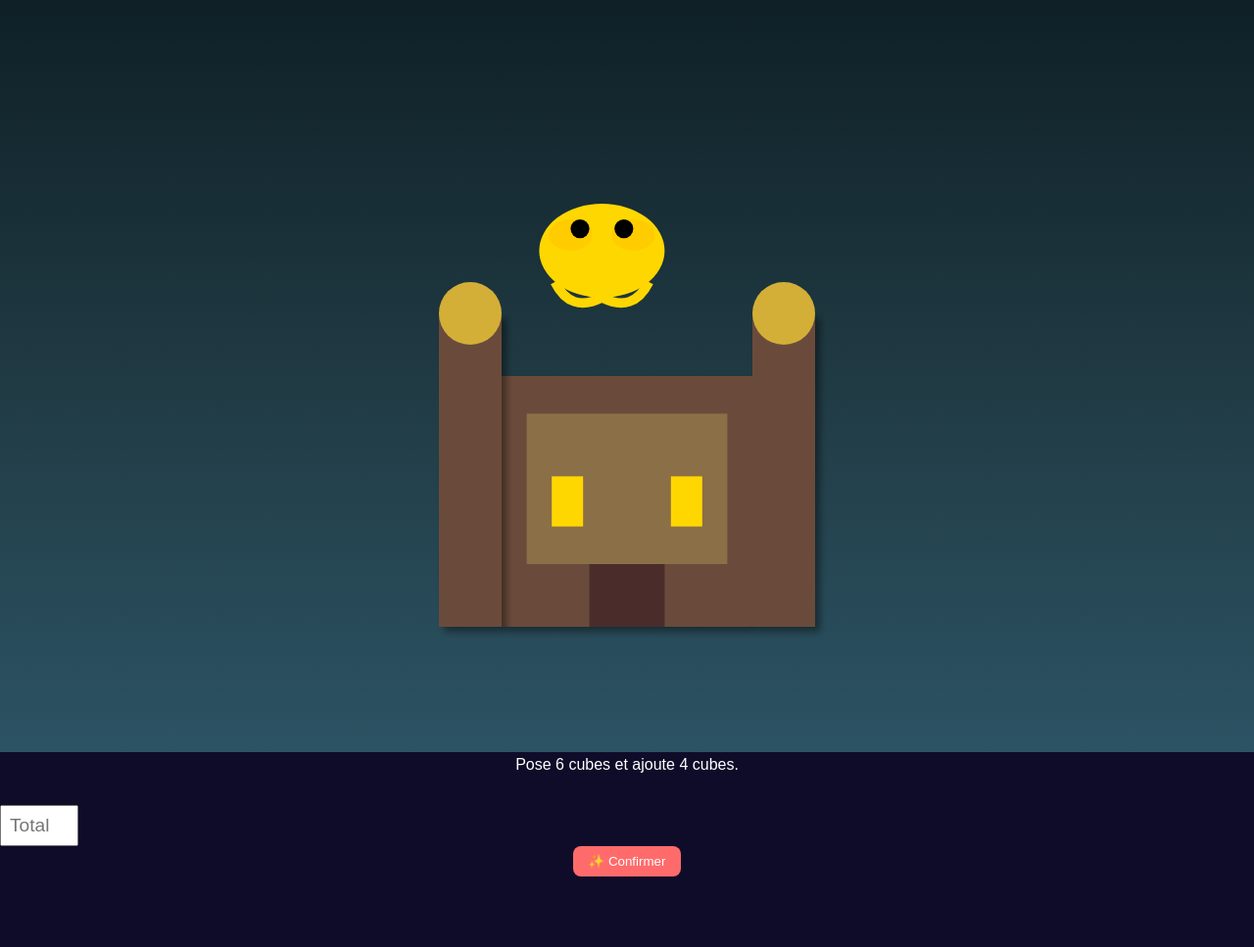
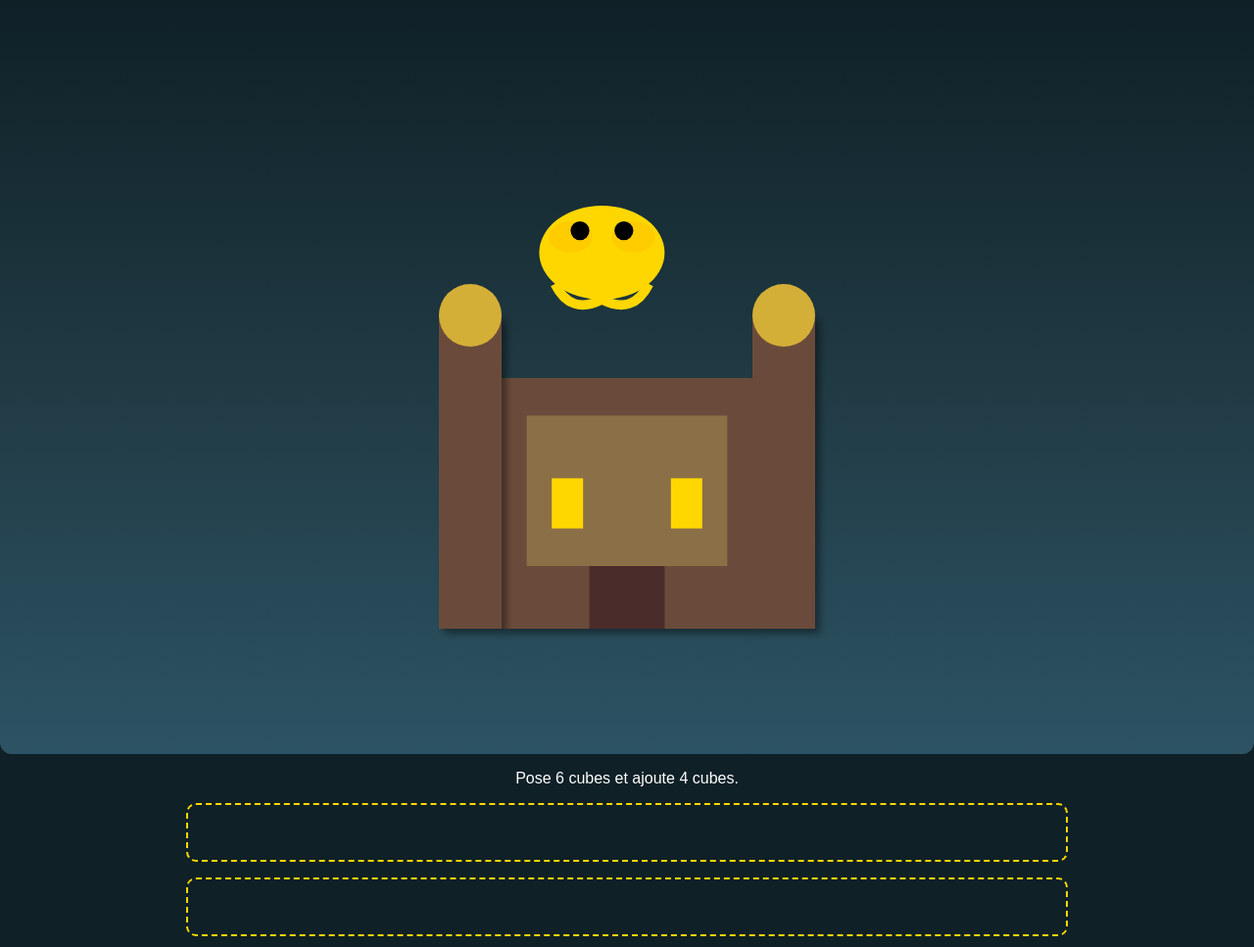
Before and after one commit to Alex270821/inclusive-game, a website: page public/math.html in a window 1280 px wide. Shown: the part 69-1036 px from the top of the page at 98% size. Before the commit the page ends 964 px from the top, so only its background shows below. Drawn offline with Linux system fonts and the light colour scheme; a web font is replaced by a local one.

Commit message:
math.css

```diff
--- a/public/math.css
+++ b/public/math.css
@@ -1,8 +1,8 @@
 :root{
-  --bg:#0f0c29;
-  --accent:#ff6b6b;
+  --bg:#0f2027;
   --cube:#4ecdc4;
-  --text:#fff;
+  --cube-border:#fff;
+  --accent:#ffd700;
   --dys-bg:#000;
   --dys-text:#ff0;
 }
@@ -10,7 +10,7 @@
 body{
   font-family:'OpenDyslexic',sans-serif;
   background:var(--bg);
-  color:var(--text);
+  color:#fff;
   text-align:center;
   transition:.4s;
 }
@@ -19,12 +19,21 @@ body.dys{
   color:var(--dys-text);
   font-size:1.4em;
 }
-header{display:flex;justify-content:center;align-items:center;gap:1rem;margin:1rem}
-button{cursor:pointer;padding:.5rem 1rem;border:none;border-radius:8px;background:var(--accent);color:#fff}
-canvas{margin:0 auto;display:block;border:2px solid var(--accent);border-radius:12px}
-#panneau{margin:1rem auto;max-width:500px}
-#zoneCubes{display:flex;justify-content:center;flex-wrap:wrap;gap:.5rem;margin:1rem 0}
-.cube{width:40px;height:40px;background:var(--cube);border-radius:4px;transition:transform .3s}
-.cube:hover{transform:scale(1.2)}
-#reponse{display:flex;justify-content:center;gap:1rem;margin-top:1rem}
-input{padding:.5rem;font-size:1.2rem;width:80px;text-align:center}
+header{display:flex;justify-content:center;align-items:center;gap:1rem;padding:1rem}
+button{cursor:pointer;padding:.6rem 1.2rem;border:none;border-radius:8px;background:var(--accent);color:#000;font-weight:bold}
+svg{display:block;margin:0 auto;border-radius:12px}
+#atelier{margin:1rem auto;max-width:900px}
+#zoneCubes,#plateau{display:flex;justify-content:center;gap:.5rem;flex-wrap:wrap;margin:1rem 0;min-height:60px;align-items:center;border:2px dashed var(--accent);padding:.5rem;border-radius:10px}
+.cube-3d{
+  width:50px;height:50px;
+  background:var(--cube);
+  border:2px solid var(--cube-border);
+  border-radius:6px;
+  cursor:grab;
+  transform-style:preserve-3d;
+  box-shadow:0 4px 8px rgba(0,0,0,.4);
+  transition:transform .3s;
+}
+.cube-3d:active{cursor:grabbing;transform:scale(1.1)}
+input,button{font-size:1.2rem;padding:.5rem}
+#reponse{margin-top:1rem}
```
